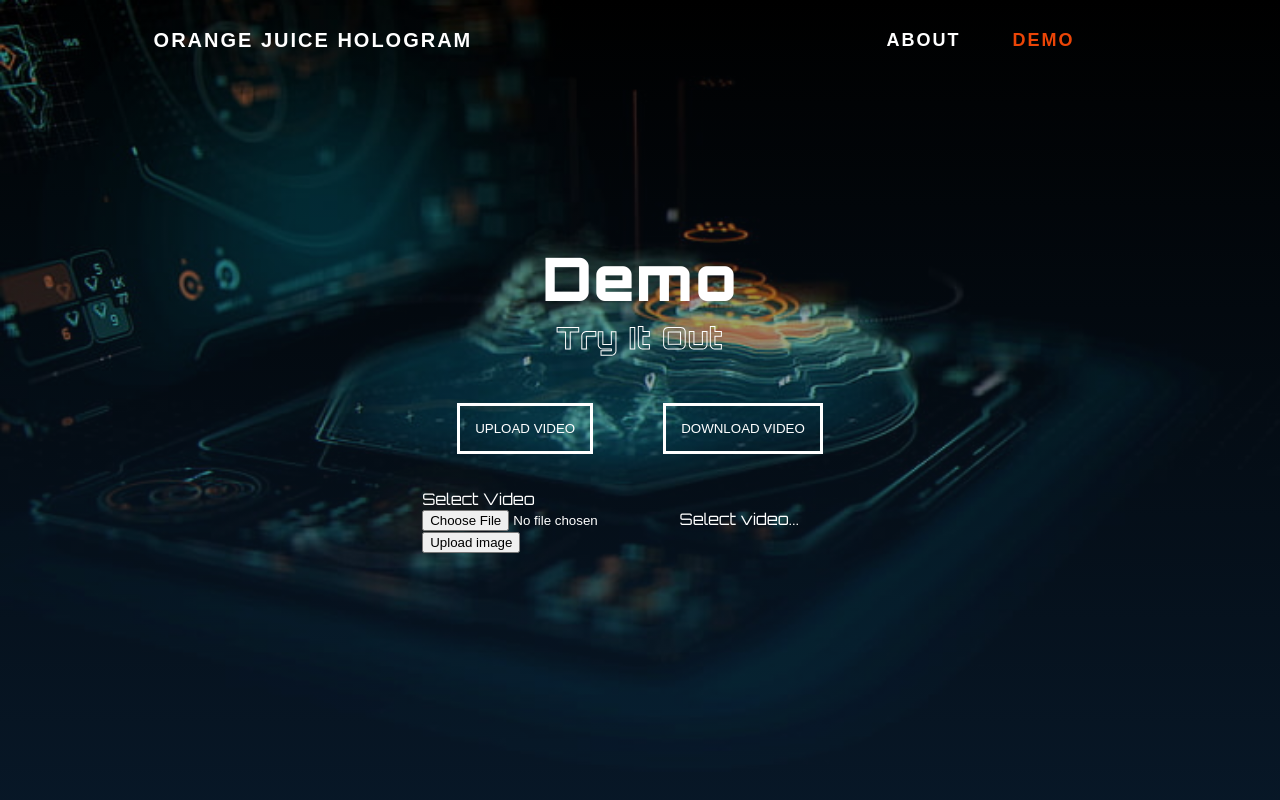
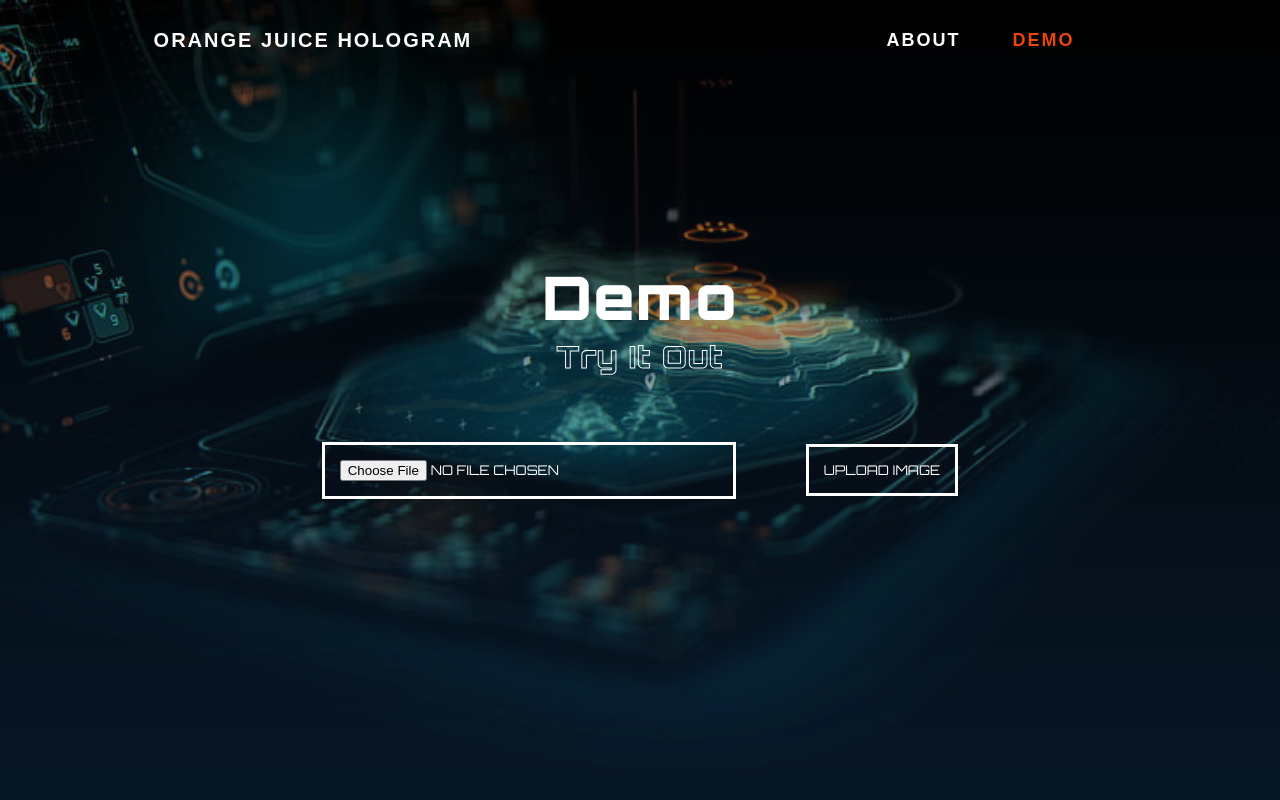
Before and after one commit to arthurjl/orangejuicehologram, a Flask app: page /demo in a window 1280 px wide. Run offline with Flask 2, Linux system fonts and the light colour scheme.

Commit message:
Css changes

```diff
--- a/static/css/demo.css
+++ b/static/css/demo.css
@@ -14,3 +14,56 @@
 #demoPage {
     color: #eb4507;
 }
+
+.learnMoreButton {
+    color: #dbb52f;
+    text-transform: uppercase;
+    background-color: rgba(255,255,255,0);
+    border: 3px solid white; /* #eb4507 */
+    z-index: 2;
+    padding: 15px 15px;
+    margin: 35px;
+    color: white;
+    -webkit-transition-duration: 0.3s;
+    transition-duration: 0.3s;
+    cursor: pointer;
+    font-family: "Orbitron", sans-serif;
+}
+
+.learnMoreButton:hover {
+   color: #eb4507;
+}
+
+.learnMoreButton:hover {
+  border-color: #eb4507;
+ }
+
+.learnMoreButton2 button {
+    color: #dbb52f;
+    font-family: "Orbitron", sans-serif;
+    text-transform: uppercase;
+    background-color: rgba(255,255,255,0);
+    border: 3px solid white; /* #eb4507 */
+    z-index: 2;
+    padding: 15px 15px;
+    margin: 35px;
+    color: white;
+    -webkit-transition-duration: 0.3s;
+    transition-duration: 0.3s;
+    cursor: pointer;
+}
+
+.learnMoreButton2 button:hover {
+   color: #eb4507;
+}
+
+.learnMoreButton2 button:hover {
+  border-color: #eb4507;
+ }
+
+
+.form {
+    display: flex;
+    justify-content: space-between;
+    align-items: center;
+}
--- a/templates/demo.html
+++ b/templates/demo.html
@@ -13,19 +13,20 @@
                 <h1>Demo</h1>
                 <h1 class = "hologram">Try It Out</h1>
             </div>
-            <div class = "learnMoreContainer">
+            <!--<div class = "learnMoreContainer">
                <a href = "#" class="learnMoreButton"><button>Upload Video</button></a>
                <a href = "#" class="learnMoreButton"><button>Download Video</button></a>
-            </div>
+            </div>-->
 
-            <form action="/demo" method="POST" enctype="multipart/form-data">
-                <label>Select Video</label>
+            <form class = "form" action="/demo" method="POST" enctype="multipart/form-data">
+                <!--<label>Select Video</label>-->
                 <div class="custom-file">
-                  <input oninput="filesize(this)" type="file" name="video" id="video">
-                  <label for="video">Select video...</label>
+                  <input class = "learnMoreButton" oninput="filesize(this)" type="file" name="video" id="video">
+                  <!--<label for="video">Select video...</label>-->
                 </div>
-
-                <button type="submit">Upload image</button>
+                <div class = "learnMoreButton2">
+                    <button type="submit">Upload image</button>
+                </div>
             </form>
         </div>
     </div>
```
Also changed, not shown: static/css/about.css (+13 -2 lines), static/css/index.css (+24 -0 lines), static/images/aboutPic.jpg (added), static/images/hologram.jpg (added), static/images/hologram2.jpg (added), static/images/hologram3.jpg (added), static/images/smoke.jpeg (added), static/images/smoke.jpg (added), static/images/smoke2.jpeg (added), static/images/squareHologram.jpg (added), static/images/testpic.jpg (added).
